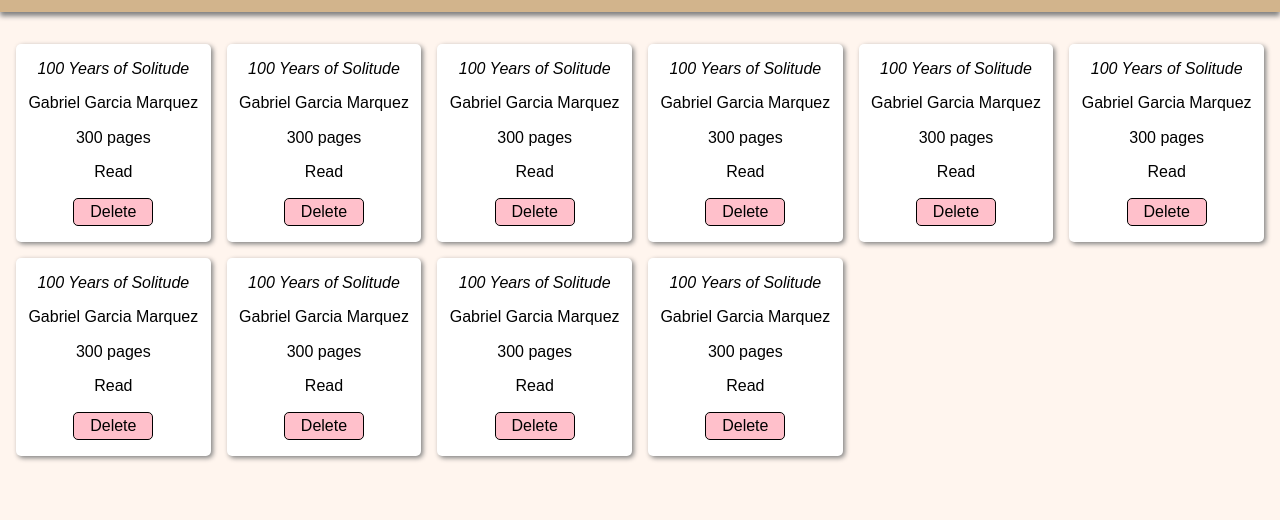
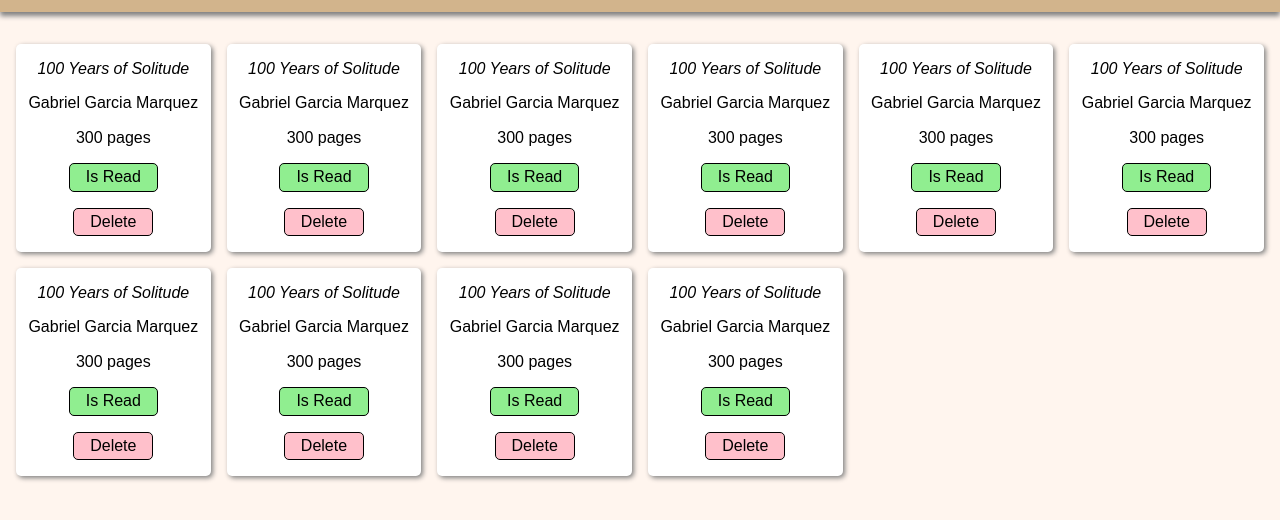
Before and after one commit to macnalley/book-library, a website: page index.html in a window 1280 px wide. Shown: the part 68-588 px from the top of the page. Drawn offline with nearby package versions, Linux system fonts and the light colour scheme.

Commit message:
Added toggle to switch "read" status.

```diff
--- a/css/style.css
+++ b/css/style.css
@@ -61,6 +61,9 @@ main {
 }
 
 .book-card {
+    display: flex;
+    flex-direction: column;
+    align-items: center;
     background-color:white;
     border-radius: 5px;
     padding: 0px .5rem;
@@ -68,20 +71,35 @@ main {
     box-shadow: 2px 2px 5px gray;
 }
 
-.book-card > p {
-    margin: 1rem 0rem;
+.book-card > p:first-child {
+    margin-top: 1rem;
+}
+
+.book-card > * {
+    margin-bottom: 1rem;
 }
 
 .book-title {
     font-style: italic;
 }
 
-.delete {
-    margin-bottom: 1rem;
-    background-color: pink;
+.book-card > button {
+    display: block;
     border: .5px solid black;
     border-radius: 5px;
     padding: .25rem 1rem;
+}
+
+.book-read {
+    background-color: lightgreen;
+}
+
+.book-not-read {
+    background-color: gainsboro;
+}
+
+.delete {
+    background-color: pink;
   }
 
 #pop-up {
--- a/scripts/script.js
+++ b/scripts/script.js
@@ -59,6 +59,16 @@ function updateBookList() {
   }
 }
 
+function toggleReadStatus(e) {
+  const card = e.target.parentElement;
+  const index = card.dataset.id;
+  const book = library.books[index];
+
+  book.changeReadStatus();
+
+  updateBookList();
+}
+
 function addBookToPage(book, index) {
   const bookCard = document.createElement('div');
   bookCard.classList.add('book-card');
@@ -68,7 +78,17 @@ function addBookToPage(book, index) {
   title.classList.add('book-title');
   const author = propertyToPara(book, 'author');
   const pages = propertyToPara(book, 'pages');
-  const isRead = isReadSwitch(propertyToPara(book, 'isRead'));
+  const isReadBtn = document.createElement('button');
+
+  if (book.isRead) {
+    isReadBtn.textContent = 'Is Read';
+    isReadBtn.classList.add('book-read');
+  } else {
+    isReadBtn.textContent = 'Not Read';
+    isReadBtn.classList.add('book-not-read');
+  }
+
+  isReadBtn.addEventListener('click', toggleReadStatus);
 
   const deleteBtn = document.createElement('button');
   deleteBtn.classList.add('delete');
@@ -78,7 +98,7 @@ function addBookToPage(book, index) {
   bookCard.appendChild(title);
   bookCard.appendChild(author);
   bookCard.appendChild(pages);
-  bookCard.appendChild(isRead);
+  bookCard.appendChild(isReadBtn);
   bookCard.appendChild(deleteBtn);
 
   main.appendChild(bookCard);
@@ -100,6 +120,10 @@ function Book(title, author, pages, isRead) {
   this.pages = pages;
   this.isRead = isRead;
 }
+
+Book.prototype.changeReadStatus = function () {
+  this.isRead = this.isRead !== true;
+};
 
 function createNewBook(e) {
   e.preventDefault();
```
